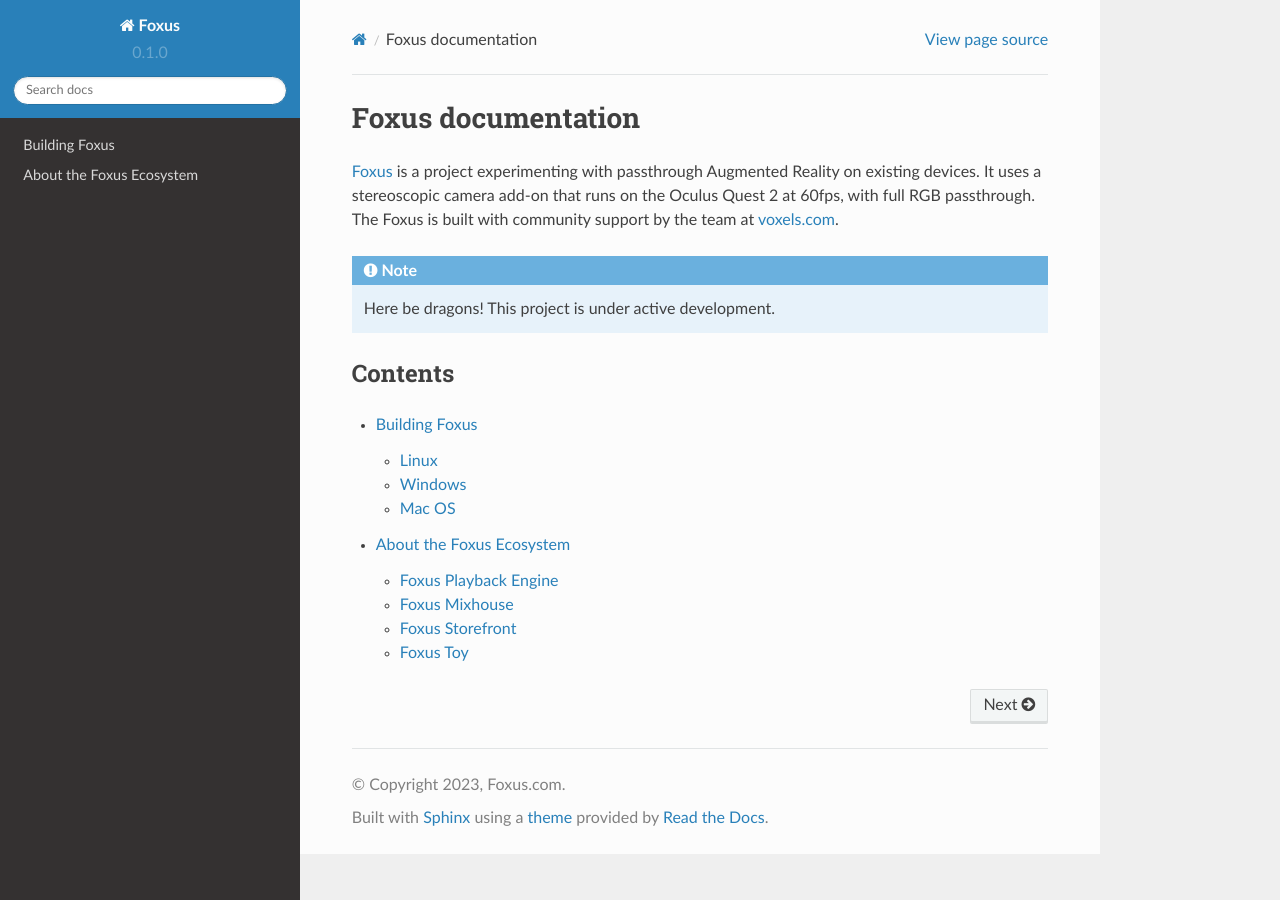
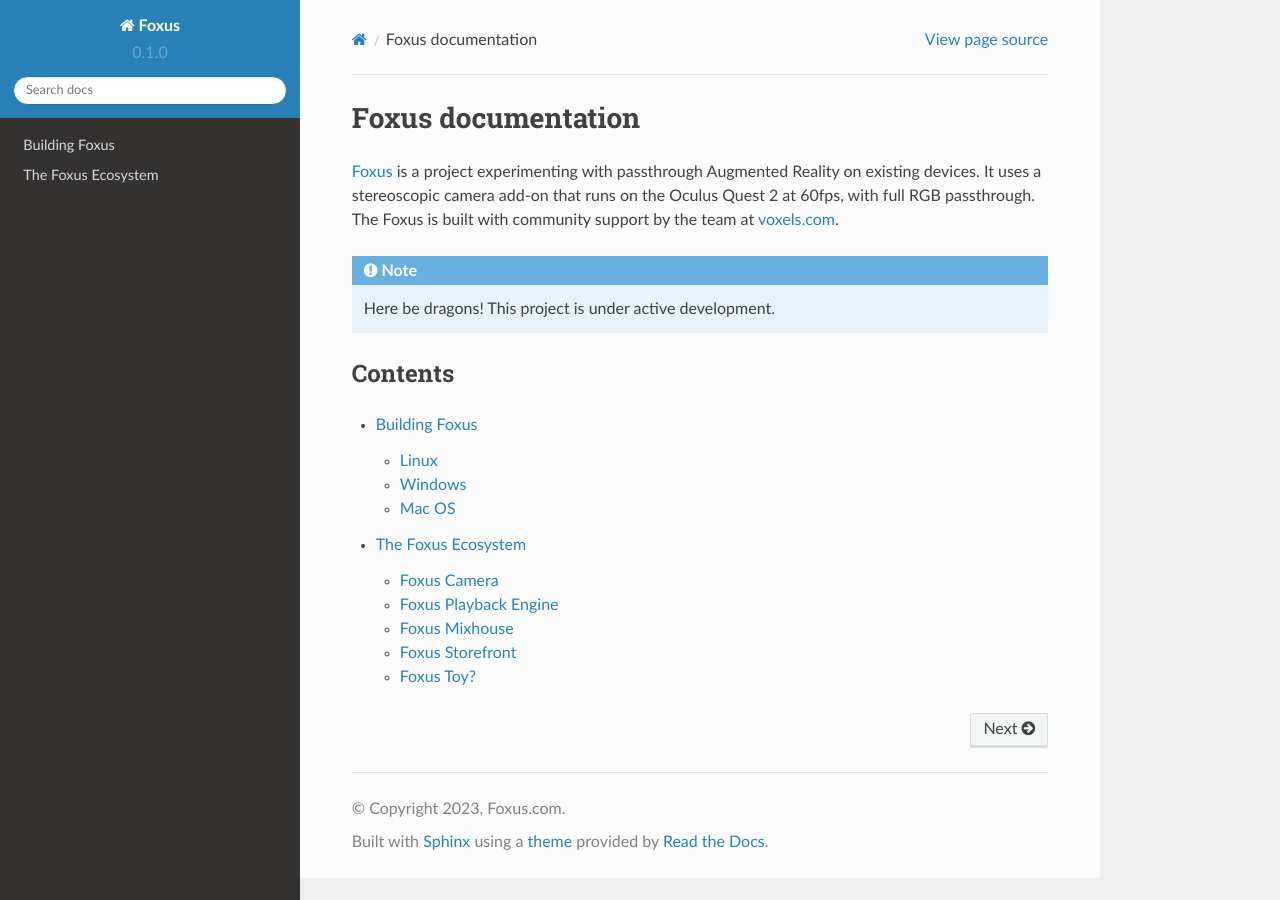
Before and after one commit to teamfoxus/foxus-docs, a Sphinx documentation site: the page built from docs/source/index.rst, in a window 1280 px wide. Built offline with Sphinx 7.4.7 and the Read the Docs theme 2.0.0, drawn with Linux system fonts in a browser that asks for light colours.

Commit message:
Foxus ecosystem page

```diff
--- a/docs/source/index.rst
+++ b/docs/source/index.rst
@@ -13,4 +13,4 @@
 .. toctree::
 
    building_foxus
-   about
+   ecosystem
```
Also changed, not shown: docs/source/about.rst (deleted, +0 -14 lines), docs/source/ecosystem.rst (added, +38 -0 lines).
